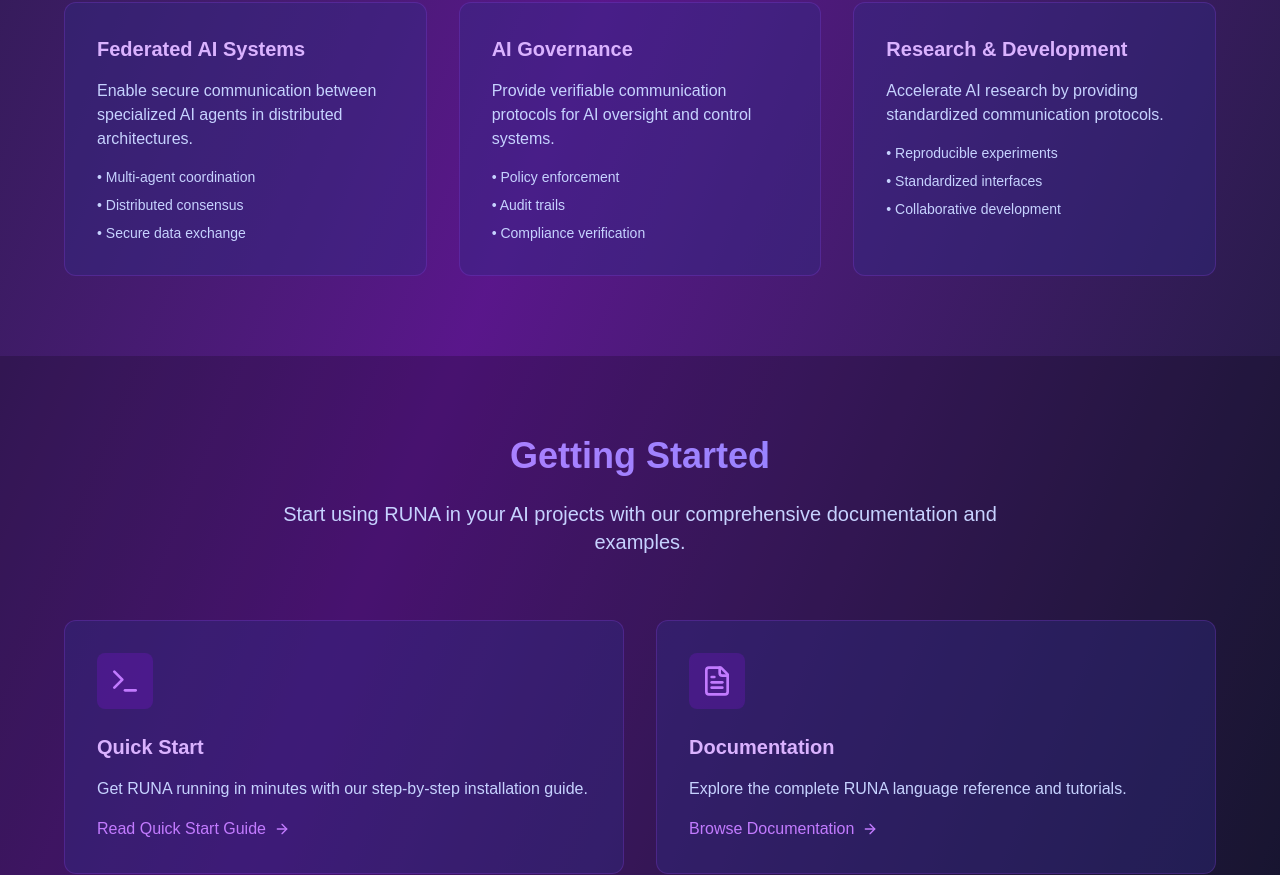
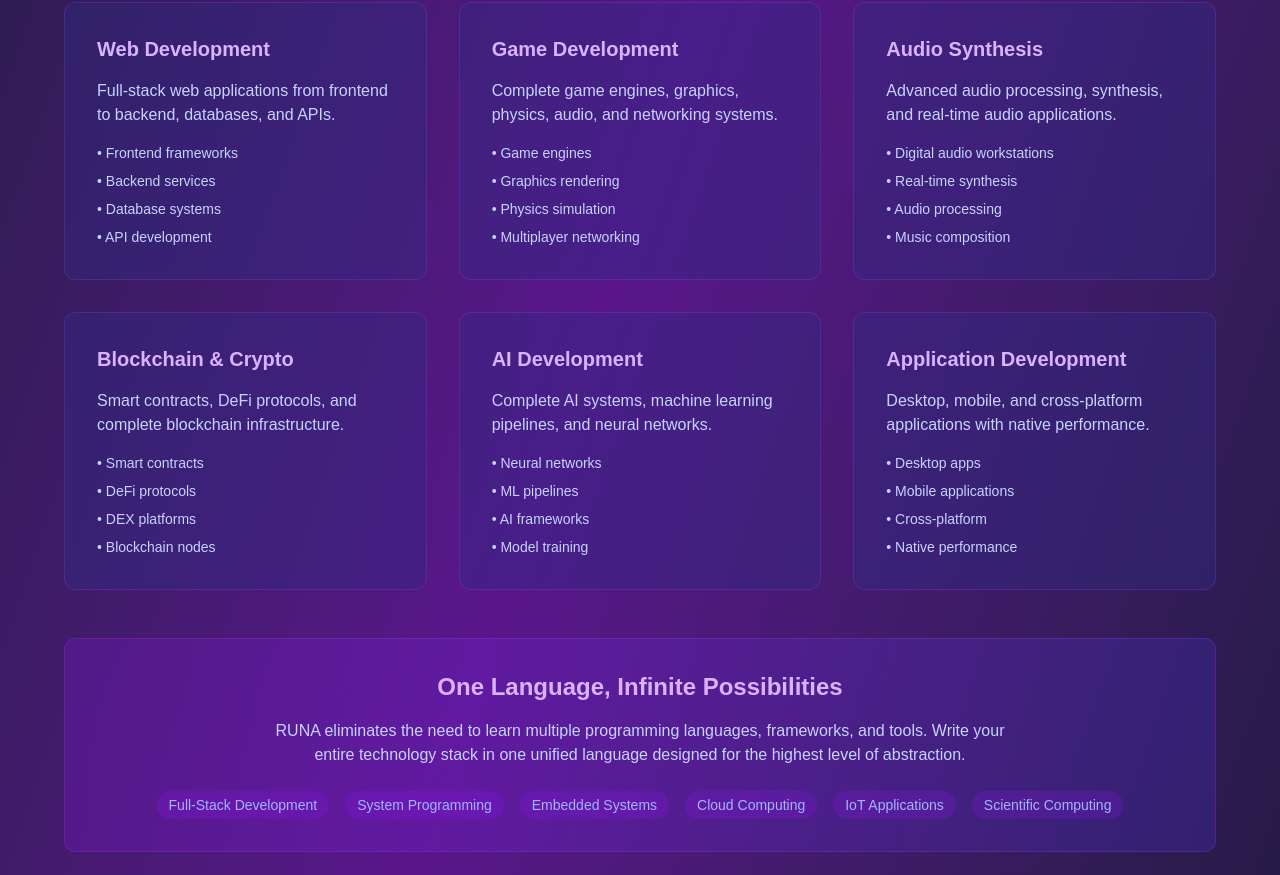
Before and after one commit to SybertneticsAISolutions/Website, a Next.js app in the folder sybertnetics-website/: page /runa in a window 1280 px wide. Shown: the part 1668-2543 px from the top of the page. Built offline with nearby package versions, Linux system fonts and the light colour scheme.

Commit message:
Add Projects dropdown to landing page header and expand RUNA use cases to show universal development language capabilities

```diff
--- a/sybertnetics-website/src/app/components/LandingPageHeader.tsx
+++ b/sybertnetics-website/src/app/components/LandingPageHeader.tsx
@@ -1,6 +1,8 @@
 "use client";
 
 import Link from 'next/link';
+import { useState } from 'react';
+import { ChevronDown } from 'lucide-react';
 
 const navLinks = [
   { href: '/', label: 'Landing' },
@@ -8,10 +10,17 @@
   { href: '/solutions', label: 'Solutions' },
   { href: '/about', label: 'About' },
   { href: '/contact', label: 'Contact' },
+];
+
+const projectLinks = [
+  { href: '/sybercraft', label: 'SyberCraft' },
+  { href: '/runa', label: 'RUNA' },
   { href: '/runedrive', label: 'RuneDrive' },
 ];
 
 export default function LandingPageHeader() {
+  const [showProjectsDropdown, setShowProjectsDropdown] = useState(false);
+
   return (
     <header className="fixed top-0 w-full z-50 bg-black/20 backdrop-blur-md border-b border-white/10">
       <div className="max-w-7xl mx-auto px-4 sm:px-6 lg:px-8">
@@ -27,7 +36,7 @@
             </span>
           </Link>
 
-          <nav className="hidden md:flex space-x-8">
+          <nav className="hidden md:flex space-x-8 items-center">
             {navLinks.map((link) => (
               <Link
                 key={link.href}
@@ -37,6 +46,32 @@
                 {link.label}
               </Link>
             ))}
+
+            {/* Projects Dropdown */}
+            <div className="relative">
+              <button
+                onClick={() => setShowProjectsDropdown(!showProjectsDropdown)}
+                className="flex items-center space-x-1 text-white/80 hover:text-white transition-colors"
+              >
+                <span>Projects</span>
+                <ChevronDown className="w-4 h-4" />
+              </button>
+
+              {showProjectsDropdown && (
+                <div className="absolute left-0 mt-2 w-48 bg-white/10 backdrop-blur-md rounded-md shadow-lg border border-white/20 py-1">
+                  {projectLinks.map((link) => (
+                    <Link
+                      key={link.href}
+                      href={link.href}
+                      className="block px-4 py-2 text-sm text-white/80 hover:bg-white/20 hover:text-white"
+                      onClick={() => setShowProjectsDropdown(false)}
+                    >
+                      {link.label}
+                    </Link>
+                  ))}
+                </div>
+              )}
+            </div>
           </nav>
 
           <Link
--- a/sybertnetics-website/src/app/runa/page.tsx
+++ b/sybertnetics-website/src/app/runa/page.tsx
@@ -97,49 +97,109 @@
          <div className="max-w-6xl mx-auto">
            <div className="text-center mb-16">
              <h2 className="text-3xl md:text-4xl font-bold mb-6 bg-gradient-to-r from-purple-400 to-indigo-400 bg-clip-text text-transparent">
-              Use Cases
+               The Universal Development Language
              </h2>
-            <p className="text-xl text-indigo-200 max-w-3xl mx-auto">
-              RUNA is designed for scenarios where AI systems need to communicate with precision,
-              reliability, and formal verification.
+             <p className="text-xl text-indigo-200 max-w-4xl mx-auto">
+               RUNA is built on the highest level of abstraction to replace entire technology stacks.
+               No need to learn multiple languages when you can write everything in RUNA.
              </p>
            </div>
 
-          <div className="grid md:grid-cols-3 gap-8">
+           <div className="grid md:grid-cols-2 lg:grid-cols-3 gap-8">
              <div className="bg-indigo-900/40 p-8 rounded-xl border border-purple-500/20">
-              <h3 className="text-xl font-bold mb-4 text-purple-300">Federated AI Systems</h3>
+               <h3 className="text-xl font-bold mb-4 text-purple-300">Web Development</h3>
                <p className="text-indigo-200 mb-4">
-                Enable secure communication between specialized AI agents in distributed architectures.
+                 Full-stack web applications from frontend to backend, databases, and APIs.
                </p>
                <ul className="text-indigo-200 text-sm space-y-2">
-                <li>• Multi-agent coordination</li>
-                <li>• Distributed consensus</li>
-                <li>• Secure data exchange</li>
+                 <li>• Frontend frameworks</li>
+                 <li>• Backend services</li>
+                 <li>• Database systems</li>
+                 <li>• API development</li>
                </ul>
              </div>
 
              <div className="bg-indigo-900/40 p-8 rounded-xl border border-purple-500/20">
-              <h3 className="text-xl font-bold mb-4 text-purple-300">AI Governance</h3>
+               <h3 className="text-xl font-bold mb-4 text-purple-300">Game Development</h3>
                <p className="text-indigo-200 mb-4">
-                Provide verifiable communication protocols for AI oversight and control systems.
+                 Complete game engines, graphics, physics, audio, and networking systems.
                </p>
                <ul className="text-indigo-200 text-sm space-y-2">
-                <li>• Policy enforcement</li>
-                <li>• Audit trails</li>
-                <li>• Compliance verification</li>
+                 <li>• Game engines</li>
+                 <li>• Graphics rendering</li>
+                 <li>• Physics simulation</li>
+                 <li>• Multiplayer networking</li>
                </ul>
              </div>
 
              <div className="bg-indigo-900/40 p-8 rounded-xl border border-purple-500/20">
-              <h3 className="text-xl font-bold mb-4 text-purple-300">Research & Development</h3>
+               <h3 className="text-xl font-bold mb-4 text-purple-300">Audio Synthesis</h3>
                <p className="text-indigo-200 mb-4">
-                Accelerate AI research by providing standardized communication protocols.
+                 Advanced audio processing, synthesis, and real-time audio applications.
                </p>
                <ul className="text-indigo-200 text-sm space-y-2">
-                <li>• Reproducible experiments</li>
-                <li>• Standardized interfaces</li>
-                <li>• Collaborative development</li>
+                 <li>• Digital audio workstations</li>
+                 <li>• Real-time synthesis</li>
+                 <li>• Audio processing</li>
+                 <li>• Music composition</li>
                </ul>
+             </div>
+
+             <div className="bg-indigo-900/40 p-8 rounded-xl border border-purple-500/20">
+               <h3 className="text-xl font-bold mb-4 text-purple-300">Blockchain & Crypto</h3>
+               <p className="text-indigo-200 mb-4">
+                 Smart contracts, DeFi protocols, and complete blockchain infrastructure.
+               </p>
+               <ul className="text-indigo-200 text-sm space-y-2">
+                 <li>• Smart contracts</li>
+                 <li>• DeFi protocols</li>
+                 <li>• DEX platforms</li>
+                 <li>• Blockchain nodes</li>
+               </ul>
+             </div>
+
+             <div className="bg-indigo-900/40 p-8 rounded-xl border border-purple-500/20">
+               <h3 className="text-xl font-bold mb-4 text-purple-300">AI Development</h3>
+               <p className="text-indigo-200 mb-4">
+                 Complete AI systems, machine learning pipelines, and neural networks.
+               </p>
+               <ul className="text-indigo-200 text-sm space-y-2">
+                 <li>• Neural networks</li>
+                 <li>• ML pipelines</li>
+                 <li>• AI frameworks</li>
+                 <li>• Model training</li>
+               </ul>
+             </div>
+
+             <div className="bg-indigo-900/40 p-8 rounded-xl border border-purple-500/20">
+               <h3 className="text-xl font-bold mb-4 text-purple-300">Application Development</h3>
+               <p className="text-indigo-200 mb-4">
+                 Desktop, mobile, and cross-platform applications with native performance.
+               </p>
+               <ul className="text-indigo-200 text-sm space-y-2">
+                 <li>• Desktop apps</li>
+                 <li>• Mobile applications</li>
+                 <li>• Cross-platform</li>
+                 <li>• Native performance</li>
+               </ul>
+             </div>
+           </div>
+
+           <div className="mt-12 text-center">
+             <div className="bg-gradient-to-r from-purple-600/20 to-indigo-600/20 p-8 rounded-xl border border-purple-500/20">
+               <h3 className="text-2xl font-bold mb-4 text-purple-300">One Language, Infinite Possibilities</h3>
+               <p className="text-indigo-200 mb-6 max-w-3xl mx-auto">
+                 RUNA eliminates the need to learn multiple programming languages, frameworks, and tools.
+                 Write your entire technology stack in one unified language designed for the highest level of abstraction.
+               </p>
+               <div className="flex flex-wrap justify-center gap-4 text-sm text-indigo-300">
+                 <span className="bg-purple-600/20 px-3 py-1 rounded-full">Full-Stack Development</span>
+                 <span className="bg-purple-600/20 px-3 py-1 rounded-full">System Programming</span>
+                 <span className="bg-purple-600/20 px-3 py-1 rounded-full">Embedded Systems</span>
+                 <span className="bg-purple-600/20 px-3 py-1 rounded-full">Cloud Computing</span>
+                 <span className="bg-purple-600/20 px-3 py-1 rounded-full">IoT Applications</span>
+                 <span className="bg-purple-600/20 px-3 py-1 rounded-full">Scientific Computing</span>
+               </div>
              </div>
            </div>
          </div>
```
Lines whose indentation alone changed are shown as unchanged.
